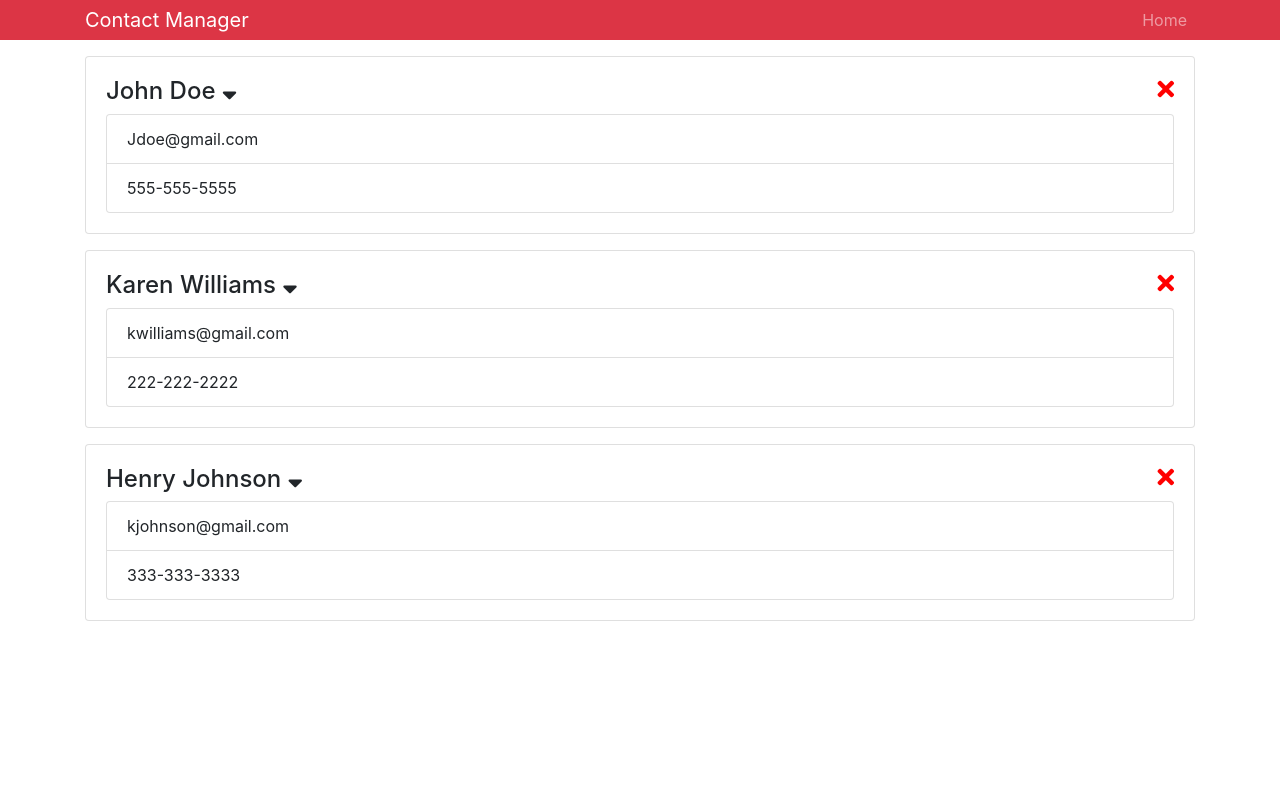
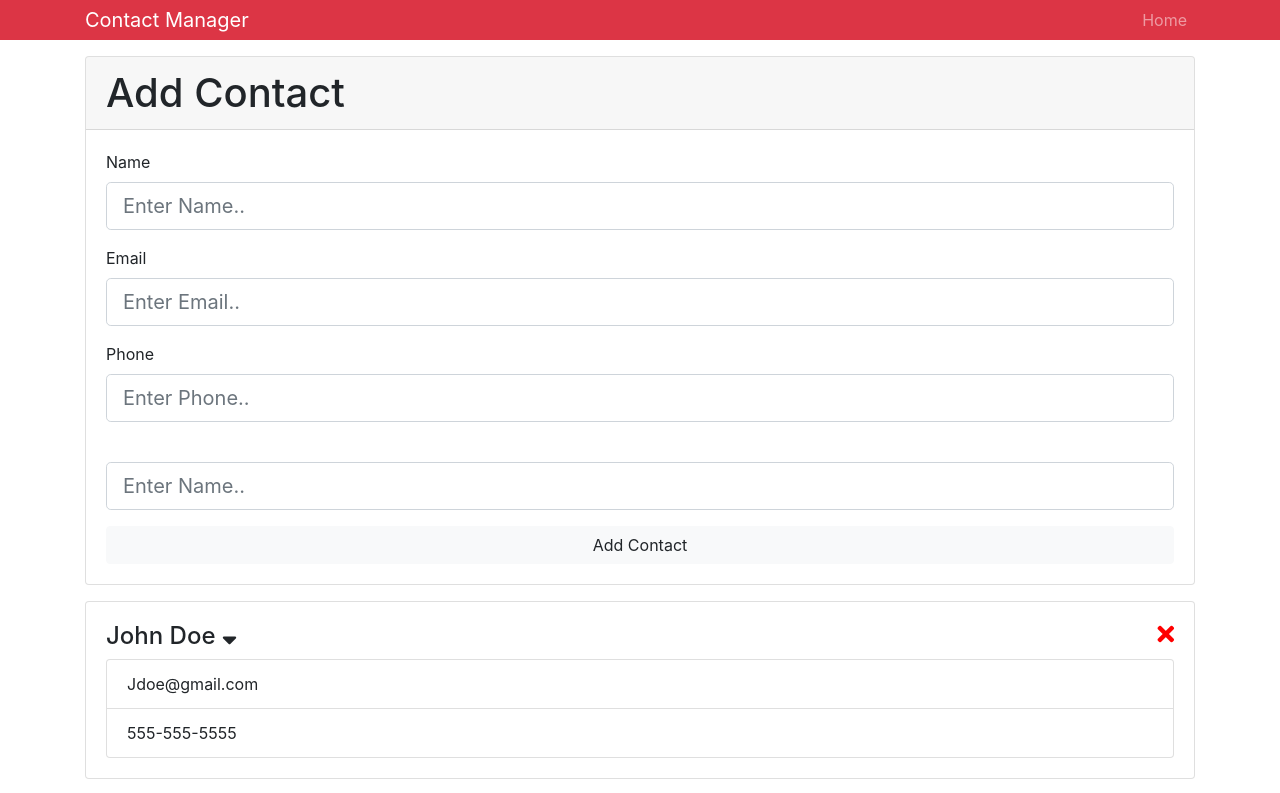
Before and after one commit to anytaaly/reactEmployeeDB, a React (Create React App) app: page / in a window 1280 px wide. Shown: the top 793 px of the page. Built offline with nearby package versions, Linux system fonts and the light colour scheme.

Commit message:
added TextInputGroup

```diff
--- a/package.json
+++ b/package.json
@@ -7,7 +7,8 @@
     "font-awesome": "^4.7.0",
     "react": "^16.7.0",
     "react-dom": "^16.7.0",
-    "react-scripts": "2.1.3"
+    "react-scripts": "2.1.3",
+    "uuid": "^3.3.2"
   },
   "scripts": {
     "start": "react-scripts start",
--- a/src/App.js
+++ b/src/App.js
@@ -3,6 +3,7 @@ import { Provider } from "./context";
 
 import Contacts from "./components/contacts/Contacts";
 import Header from "./components/layout/Header";
+import AddContact from "./components/contacts/AddContact";
 
 class App extends Component {
   render() {
@@ -11,6 +12,7 @@ class App extends Component {
         <div>
           <Header branding="Contact Manager" />
           <div className="container">
+            <AddContact />
             <Contacts />
           </div>
         </div>
--- a/src/App.css
+++ b/src/App.scss
@@ -1,3 +1,6 @@
+// Defining Variables in scss
+$main-color: #521751;
+
 .App {
   text-align: center;
 }
--- /dev/null
+++ b/src/components/contacts/AddContact.js
@@ -0,0 +1,96 @@
+import React, { Component } from "react";
+import { Consumer } from "../../context";
+import uuid from "uuid";
+import TextInputGroup from "../layout/TextInputGroup";
+
+class AddContact extends Component {
+  constructor() {
+    super();
+    this.state = {
+      name: "",
+      email: "",
+      phone: ""
+    };
+  }
+  onChange = e => {
+    this.setState({ [e.target.name]: e.target.value });
+  };
+
+  onSubmit = (dispatch, e) => {
+    e.preventDefault();
+
+    const { name, email, phone } = this.state;
+    const newContact = {
+      id: uuid(),
+      name,
+      email,
+      phone
+    };
+    dispatch({ type: "ADD_CONTACT", payload: newContact });
+    this.setState({
+      name: "",
+      email: "",
+      phone: ""
+    });
+  };
+
+  render() {
+    const { name, email, phone } = this.state;
+    return (
+      <Consumer>
+        {value => {
+          const { dispatch } = value;
+          return (
+            <div className="card mb-3">
+              <h1 className="card-header"> Add Contact </h1>
+              <div className="card-body">
+                <form onSubmit={this.onSubmit.bind(this, dispatch)}>
+                  <div className="form-group">
+                    <label htmlFor="name"> Name </label>
+                    <input
+                      type="text"
+                      className="form-control form-control-lg"
+                      name="name"
+                      placeholder="Enter Name.."
+                      value={name}
+                      onChange={this.onChange}
+                    />
+                  </div>
+                  <div className="form-group">
+                    <label htmlFor="email"> Email </label>
+                    <input
+                      type="email"
+                      className="form-control form-control-lg"
+                      name="email"
+                      placeholder="Enter Email.."
+                      value={email}
+                      onChange={this.onChange}
+                    />
+                  </div>
+                  <div className="form-group">
+                    <label htmlFor="email"> Phone </label>
+                    <input
+                      type="phone"
+                      className="form-control form-control-lg"
+                      name="phone"
+                      placeholder="Enter Phone.."
+                      value={phone}
+                      onChange={this.onChange}
+                    />
+                  </div>
+                  <TextInputGroup name={this.state.name} />
+                  <input
+                    type="submit"
+                    value="Add Contact"
+                    className="btn btn-block btn-light"
+                  />
+                </form>
+              </div>
+            </div>
+          );
+        }}
+      </Consumer>
+    );
+  }
+}
+export default AddContact;
--- a/src/components/contacts/Contact.js
+++ b/src/components/contacts/Contact.js
@@ -1,6 +1,7 @@
 import React, { Component } from "react";
 import PropTypes from "prop-types";
 import { Consumer } from "../../context";
+import TextInputGroup from "../layout/TextInputGroup";
 
 class Contact extends Component {
   state = {
--- /dev/null
+++ b/src/components/layout/TextInputGroup.js
@@ -0,0 +1,20 @@
+import React from "react";
+
+const TextInputGroup = props => {
+  return (
+    <div>
+      <div className="form-group">
+        <label htmlFor={props.name}> {props.label} </label>
+        <input
+          type={props.type}
+          className="form-control form-control-lg"
+          name={props.name}
+          placeholder="Enter Name.."
+          value={props.value}
+          onChange={props.onChange}
+        />
+      </div>
+    </div>
+  );
+};
+export default TextInputGroup;
--- a/src/context.js
+++ b/src/context.js
@@ -10,6 +10,11 @@ const reducer = (state, action) => {
         contacts: state.contacts.filter(
           contact => contact.id !== action.payload
         )
+      };
+    case "ADD_CONTACT":
+      return {
+        ...state,
+        contacts: [action.payload, ...state.contacts]
       };
     default:
       return state;
```
